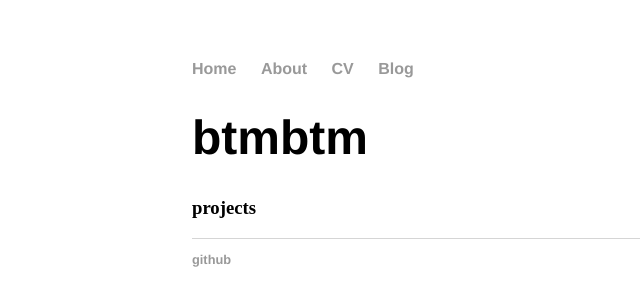
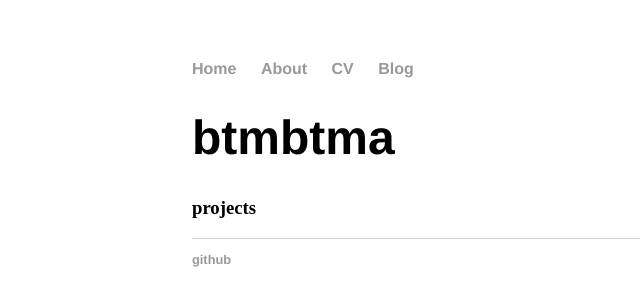
Before and after one commit to btmbtm/btmbtm.github.io, a Jekyll site: the page built from index.html, in a window 1280 px wide. Shown: the top 306 px of the page, without its empty margins (0-640 px from the left). Built offline with Jekyll 4.4.1, drawn with Linux system fonts in a browser that asks for light colours.

Commit message:
Update index.html

```diff
--- a/index.html
+++ b/index.html
@@ -3,7 +3,7 @@ layout: default
 title: btmbtm
 ---
 <div class="blurb">
-	<h1>btmbtm</h1>
+	<h1>btmbtma</h1>
 	<h3> projects </h3>
 
 </div><!-- /.blurb -->
```
